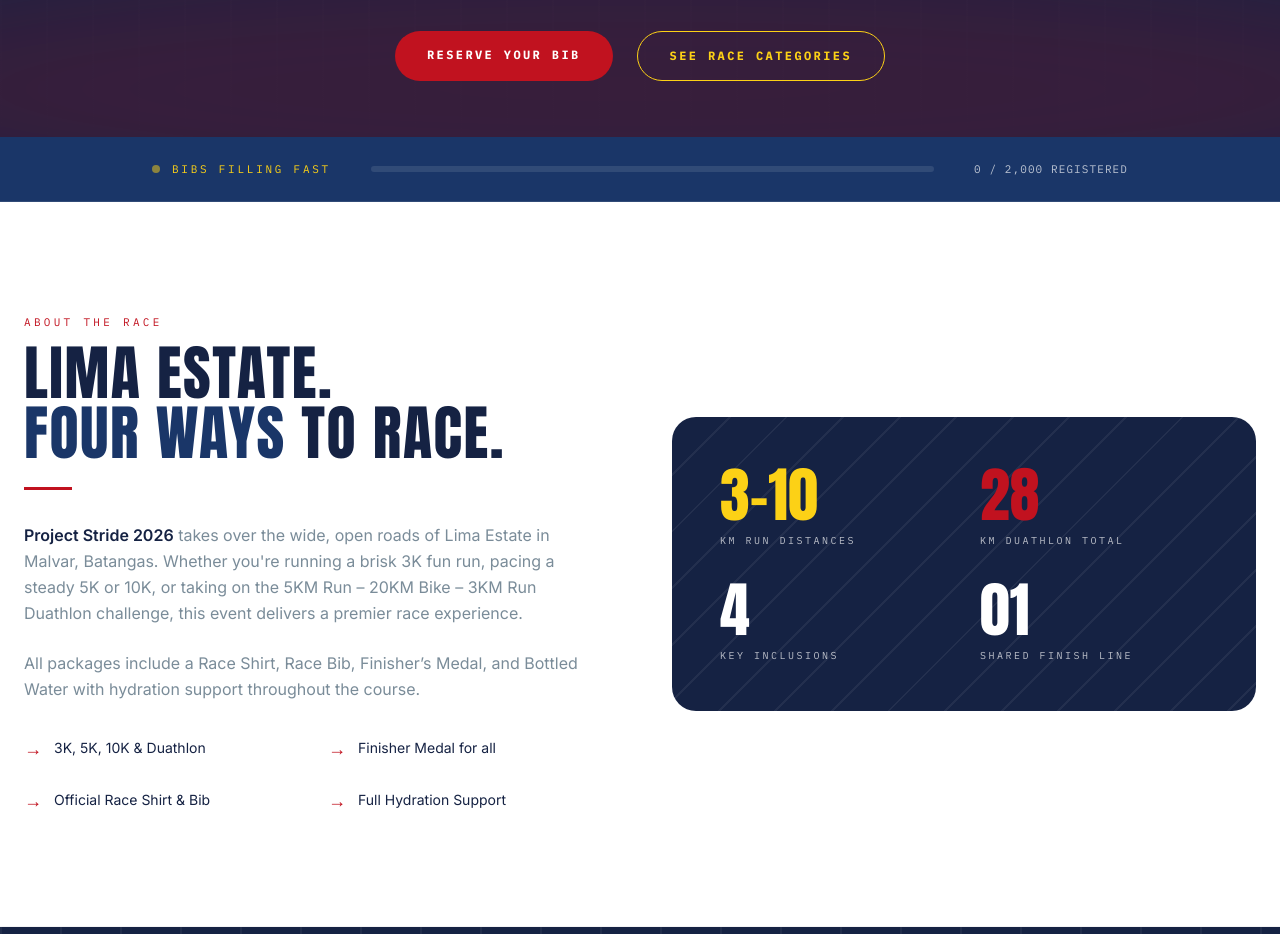
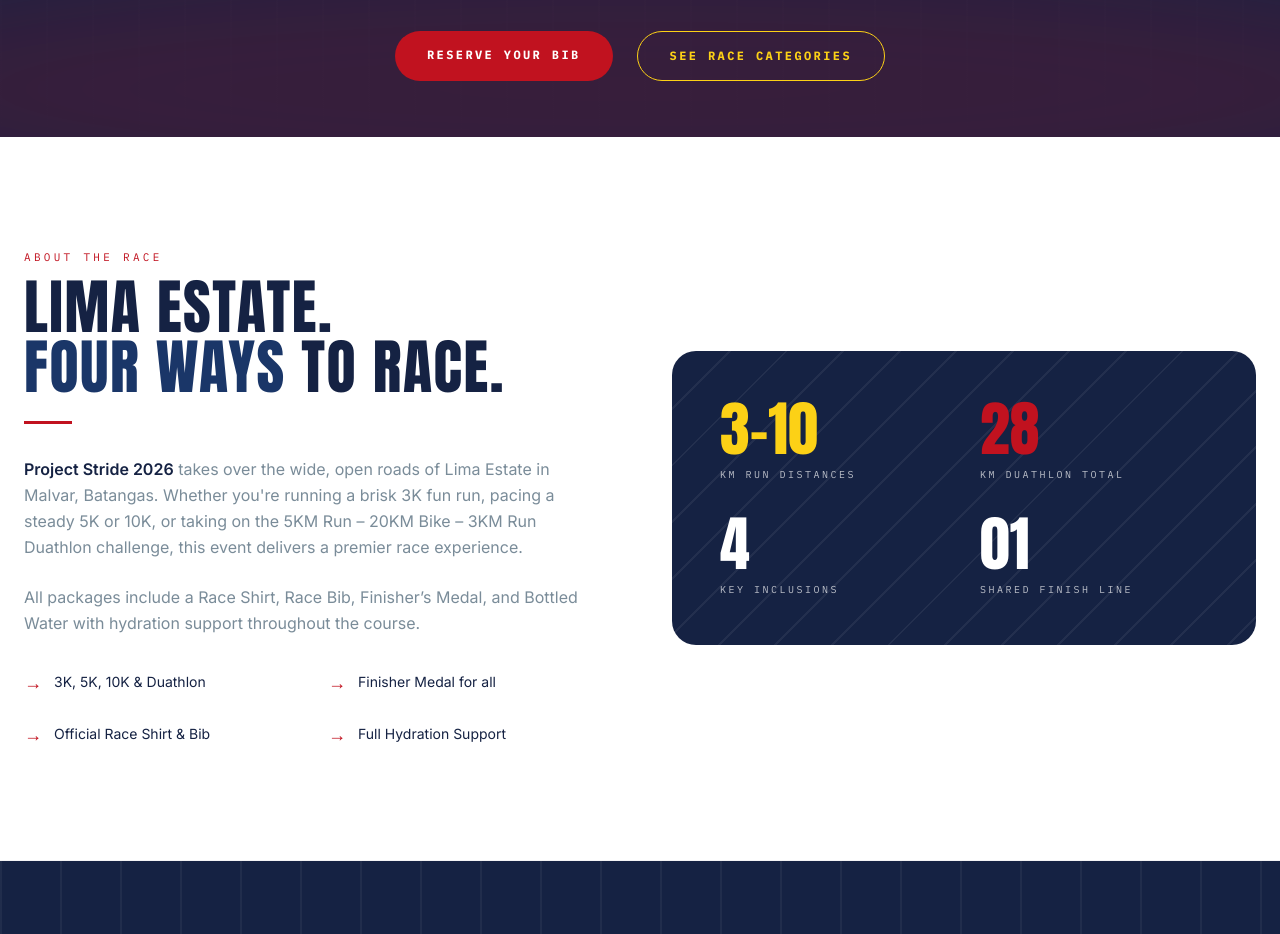
Before and after one commit to albertocj1/Project-Stride-2026, a plain HTML site: page index.html in a window 1280 px wide. Shown: the part 980-1914 px from the top of the page. Drawn offline with nearby package versions, Linux system fonts and the light colour scheme; no server answers.

Commit message:
Remove the registered-count bar from the landing page
Drop the 'Bibs filling fast' scarcity bar (0 / 2,000 registered). The
availability check stays so the form still disables when the race sells out.

Co-Authored-By: Claude Opus 5.5 <noreply@anthropic.com>
Claude-Session: https://claude.ai/code/session_01Tpo96RMSVb4T8JGHbC3p8i

```diff
--- a/index.html
+++ b/index.html
@@ -64,7 +64,6 @@ tailwind.config = {
   #back-to-top { transition: opacity .35s ease, transform .35s ease; }
   #back-to-top.hidden-btn { opacity: 0; transform: translateY(16px); pointer-events: none; }
 
-  #scarcity-fill { transition: width 1.2s cubic-bezier(.16,1,.3,1); }
 
   .route-tab { border-color: rgba(26,54,104,0.15); color: #1A3668; background: #fff; }
   .route-tab:hover { border-color: #C1121F; color: #C1121F; }
@@ -200,22 +199,6 @@ tailwind.config = {
     </div>
   </div>
 </header>
-
-<!-- SCARCITY BAR -->
-<section class="bg-stride-cobalt py-6 border-b border-white/10">
-  <div class="max-w-5xl mx-auto px-6 flex flex-col md:flex-row items-center gap-6 md:gap-10">
-    <div class="flex items-center space-x-3 shrink-0">
-      <span class="w-2 h-2 rounded-full bg-stride-volt animate-pulse"></span>
-      <span class="font-mono text-[11px] tracking-[0.25em] text-stride-volt uppercase">Bibs filling fast</span>
-    </div>
-    <div class="flex-1 w-full">
-      <div class="h-[6px] w-full bg-white/10 rounded-full overflow-hidden">
-        <div id="scarcity-fill" class="h-full w-0 bg-stride-ignite rounded-full"></div>
-      </div>
-    </div>
-    <span class="font-mono text-[11px] tracking-widest text-white/70 shrink-0"><span id="spots-taken">0</span> / <span id="spots-capacity">2,000</span> REGISTERED</span>
-  </div>
-</section>
 
 <!-- THE RACE -->
 <section id="race" class="py-28 border-b border-stride-ink/5 bg-stride-chalk">
--- a/js/app.js
+++ b/js/app.js
@@ -322,7 +322,9 @@ document.addEventListener('DOMContentLoaded', () => {
       return '';
     }
 
-    // --- Live Availability / Scarcity Bar ---
+    // --- Live Availability ---
+    // The scarcity bar was removed from the page; the element lookups below are
+    // null-safe, and this still disables the form when the race sells out.
     async function loadAvailability() {
         const takenEl = $('spots-taken');
         const capEl = $('spots-capacity');
```
